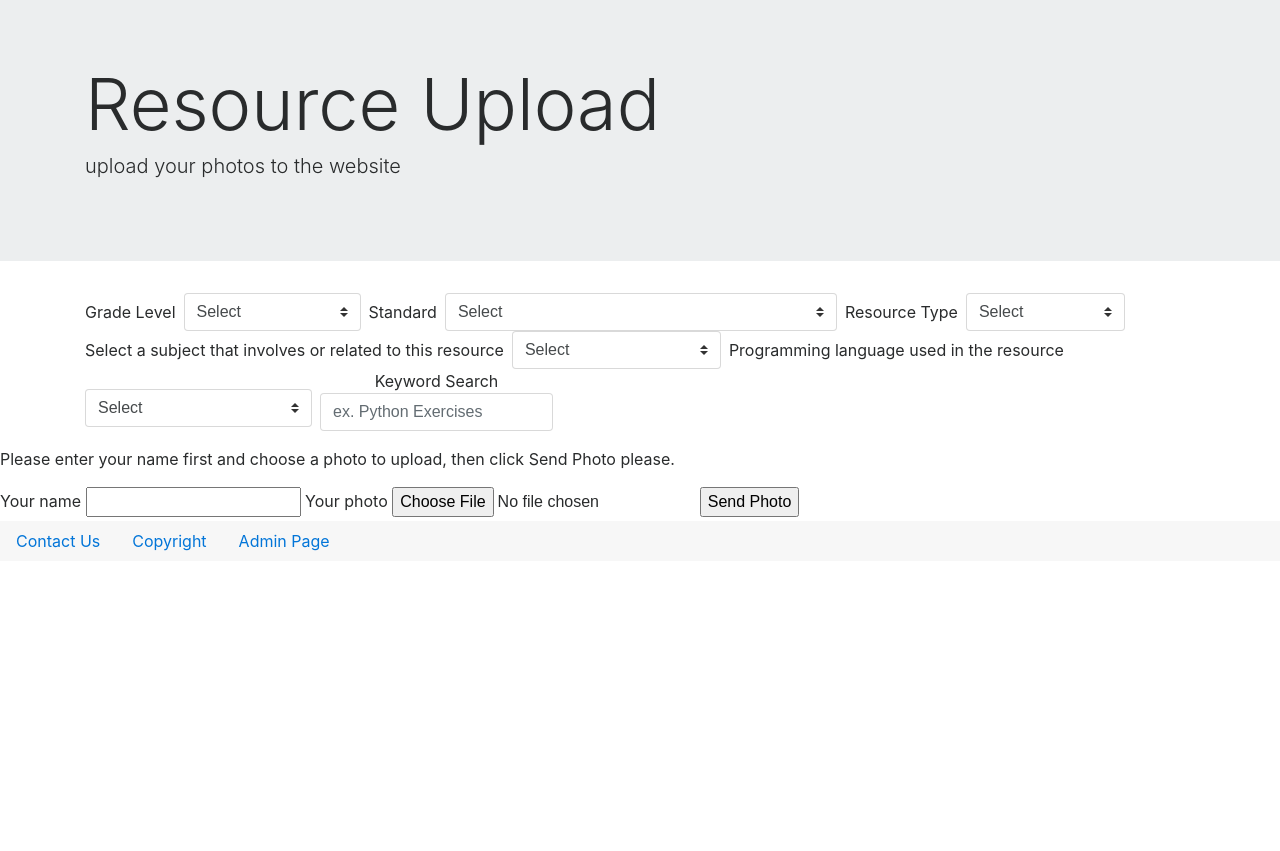
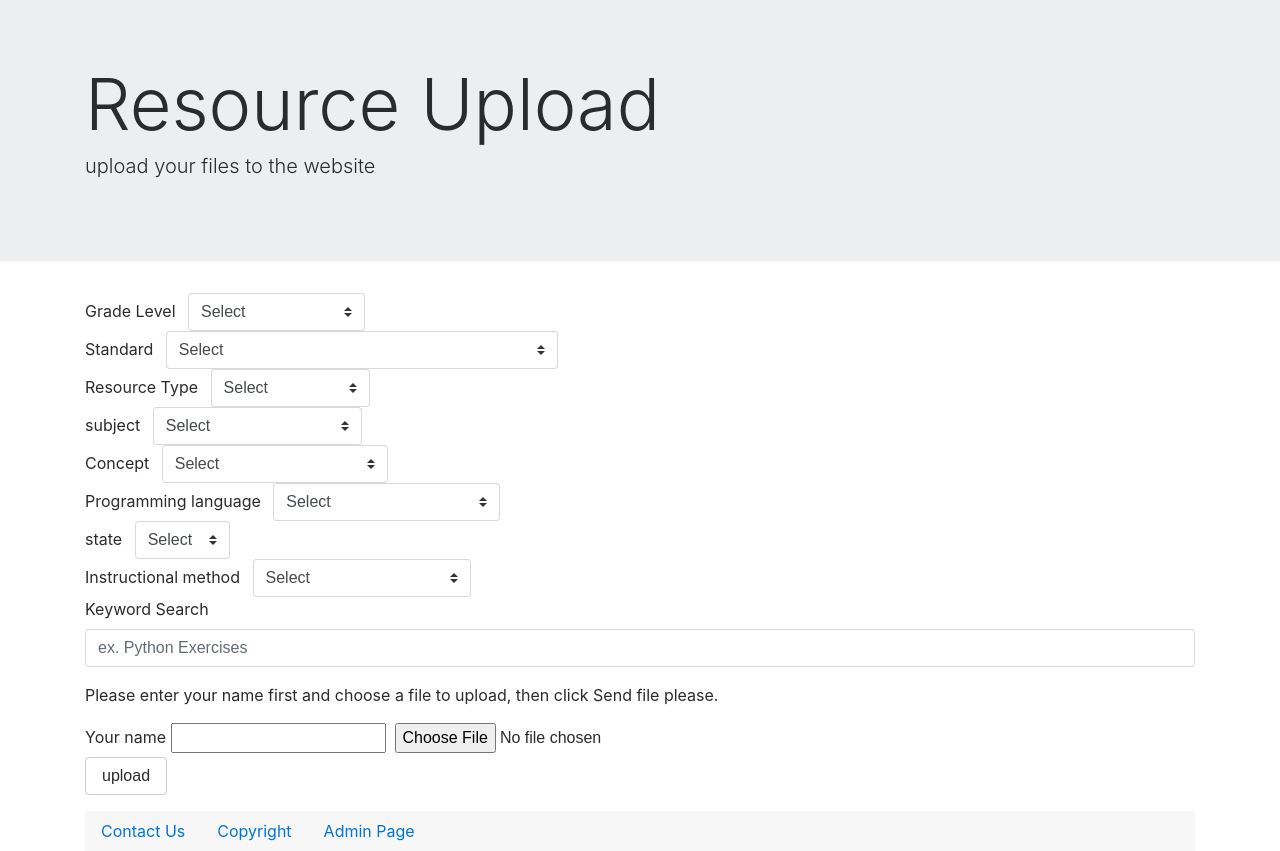
Before and after one commit to wmkwok/a290Midterm, a PHP site: page /Resource_upload.php in a window 1280 px wide. Shown: the part 56-907 px from the top of the page. Before the commit the page ends 607 px from the top, so only its background shows below. Run offline with PHP 8.4, Linux system fonts and the light colour scheme; some libraries are stand-ins or nearby versions.

Commit message:
new upload

```diff
--- a/Resource_upload.php
+++ b/Resource_upload.php
@@ -12,11 +12,11 @@
    <div class="jumbotron jumbotron-fluid">
       <div class="container">
 	<h1 class="display-3">Resource Upload</h1>
-	<p class="lead">upload your photos to the website</p>
+	<p class="lead">upload your files to the website</p>
       </div>
     </div>
 
-    <div class="container">
+    <div class="container"
 	 <form class="form-inline" method="post">
 
 	   <label class="mr-sm-2">Grade Level</label>
@@ -36,6 +36,9 @@
 	     <option value="ap">AP CS Principles</option>
 	   </select></br>
 
+
+
+
 	   <label class="mr-sm-2">Resource Type</label>
 	   <select class="custom-select mb-2 mr-sm-2 mb-sm-0" name="resourceType" size="1">
 	     <option value="select">Select</option>
@@ -45,7 +48,7 @@
 	     <option value="project">Project</option>
 	   </select></br>
 
-	   <label class="mr-sm-2">Select a subject that involves or related to this resource</label>
+	   <label class="mr-sm-2">subject</label>
 	   <select class="custom-select mb-2 mr-sm-2 mb-sm-0" name="subject" size="1">
 	     <option value="select">Select</option>
 	     <option value="math">Mathematics</option>
@@ -58,7 +61,19 @@
 	     <option value="history">History and Geography</option>
 	   </select></br>
 
-	   <label class="mr-sm-2">Programming language used in the resource</label>
+	   <label class="mr-sm-2">Concept</label>
+	   <select class="custom-select mb-2 mr-sm-2 mb-sm-0" name="concept" size="1">
+	     <option value="select">Select</option>
+	     <option value="algorithms">Algorithms and Programs</option>
+	     <option value="computing">Computing Systems</option>
+	     <option value="data">Data and Analysis</option>
+	     <option value="impacts">Impacts of Computing</option>
+	     <option value="networks">Networks and the Internet</option>
+	   </select></br>
+
+
+
+	   <label class="mr-sm-2">Programming language</label>
 	   <select class="custom-select mb-2 mr-sm-2 mb-sm-0" name="programLanguage" size="1">
 	     <option value="select">Select</option>
 	     <option value="scratch">Scratch</option>
@@ -75,14 +90,38 @@
 	     <option value="nonProgramming">Not Programming Related</option>
 	   </select></br>
 
+	   <label class="mr-sm-2">state</label>
+	   <select class="custom-select mb-2 mr-sm-2 mb-sm-0" name="state" size="1">
+	     <option value="select">Select</option>
+	     <option value="all">All</option>
+	     <option value="indiana">Indiana</option>
+	     <option value="illinois">Illinois</option>
+	     <option value="ohio">Ohio</option>
+	   </select><br>
+
+	   <label class="mr-sm-2">Instructional method</label>
+	   <select class="custom-select mb-2 mr-sm-2 mb-sm-0" name="instructionalMethod" size="1">
+	     <option value="select">Select</option>
+	     <option value="problemBased">Problem-based Learning</option>
+	     <option value="projectBased">Project-Based Learning</option>
+	     <option value="media">Media Computation</option>
+	     <option value="pair">Pair Programming</option>
+	     <option value="peer">Peer Instruction</option>
+	     <option value="lecture">Lecture</option>
+	     <option value="caseBased">Case-based Learning</option>
+	     <option value="rolePlay">Role PLay</option>
+	     <option value="assessment">Assessment</option>
+	   </select></br>
+
+
 	   <p>
 	     <label for="searchBar">Keyword Search</label>
 	     <input class="form-control" type="text" name="searchBar" value="" placeholder="ex. Python Exercises"/>
 
 	   </p>
-	</div>
+
 <?php
-        if ( isset( $_POST["sendPhoto"] ) ) {
+        if ( isset( $_POST["upload"] ) ) {
          processForm();
         } else {
          displayForm();
@@ -117,29 +156,29 @@
 
      function displayForm() {
      ?>
-        <p>Please enter your name first and choose a photo to upload, then click Send Photo please.</p>
+        <p>Please enter your name first and choose a file to upload, then click Send file please.</p>
 
-        <form action="photo_upload.php" method="post" enctype="multipart/form-data">
+        <form action="Resource_upload.php" method="post" enctype="multipart/form-data">
             <input type="hidden" name="MAX_FILE_SIZE" value="50000" />
 
             <label for="visitorName">Your name</label>
             <input type="text" name="visitorName" id="visitorName" value="" />
 
-            <label for="photo">Your photo</label>
-            <input type="file" name="photo" id="photo" value="" />
+            <label for="file"></label>
+            <input type="file" name="file" id="file" value="" />
 
-            <input type="submit" name="sendPhoto" value="Send Photo" />
+            <p><input class="btn btn-secondary" type="submit" name="upload" value="upload" /> </p>
         </form>
      <?php
      }
 
      function displayThanks() {
      ?>
-        <p>Thanks for uploading your photo
+        <p>Thanks for uploading your file
             <?php if ( $_POST["visitorName"] ) echo ", " . $_POST["visitorName"] ?>!
          </p>
-        <p>Here's your photo:</p>
-        <p><img src="photos/<?php echo $_FILES["photo"]["name"] ?>" alt="Photo"/></p>
+        <p>Here's your file:</p>
+        <p><img src="file/<?php echo $_FILES["file"]["name"] ?>" alt="file"/></p>
      <?php
      }
      ?>
```
